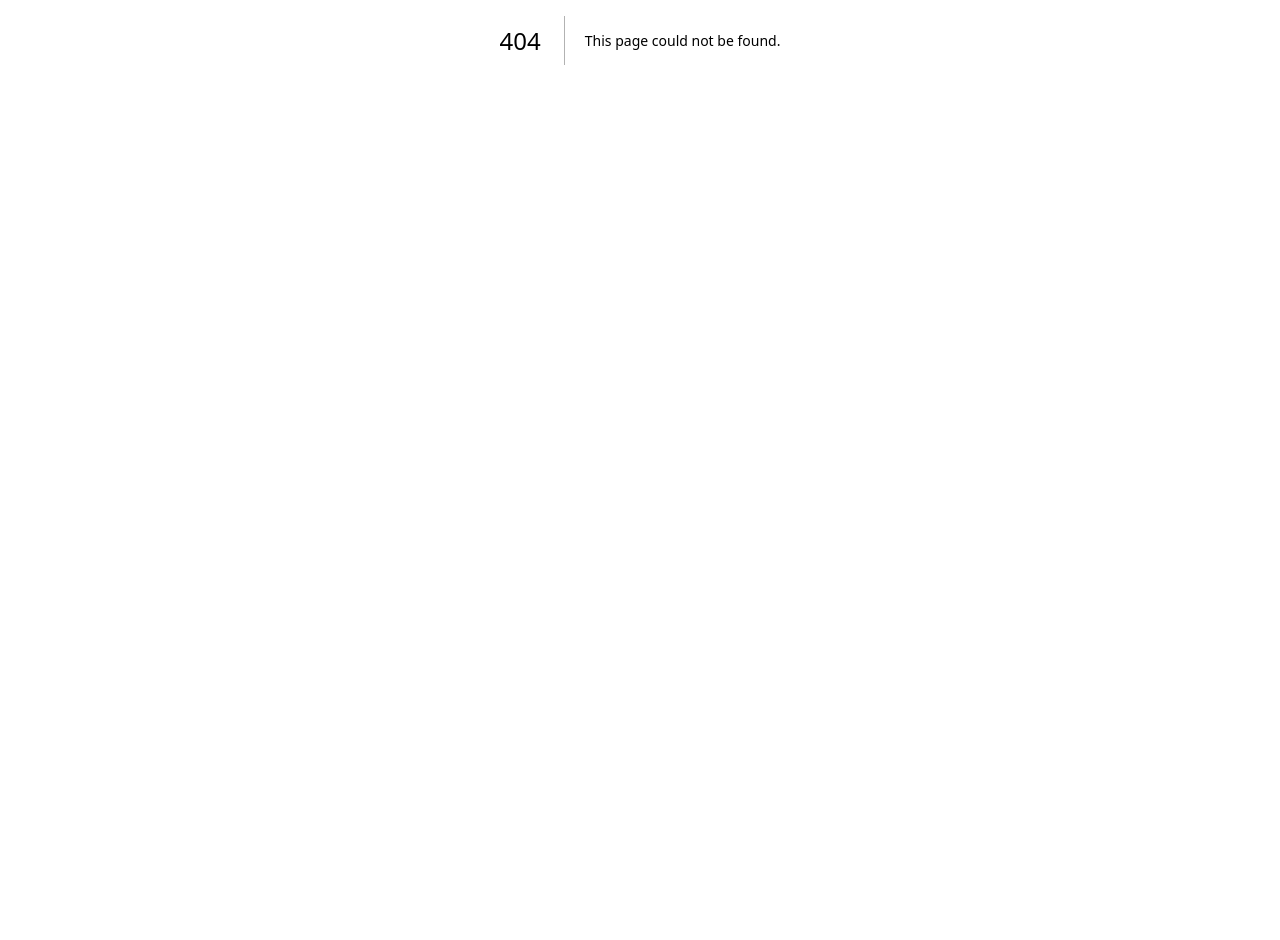
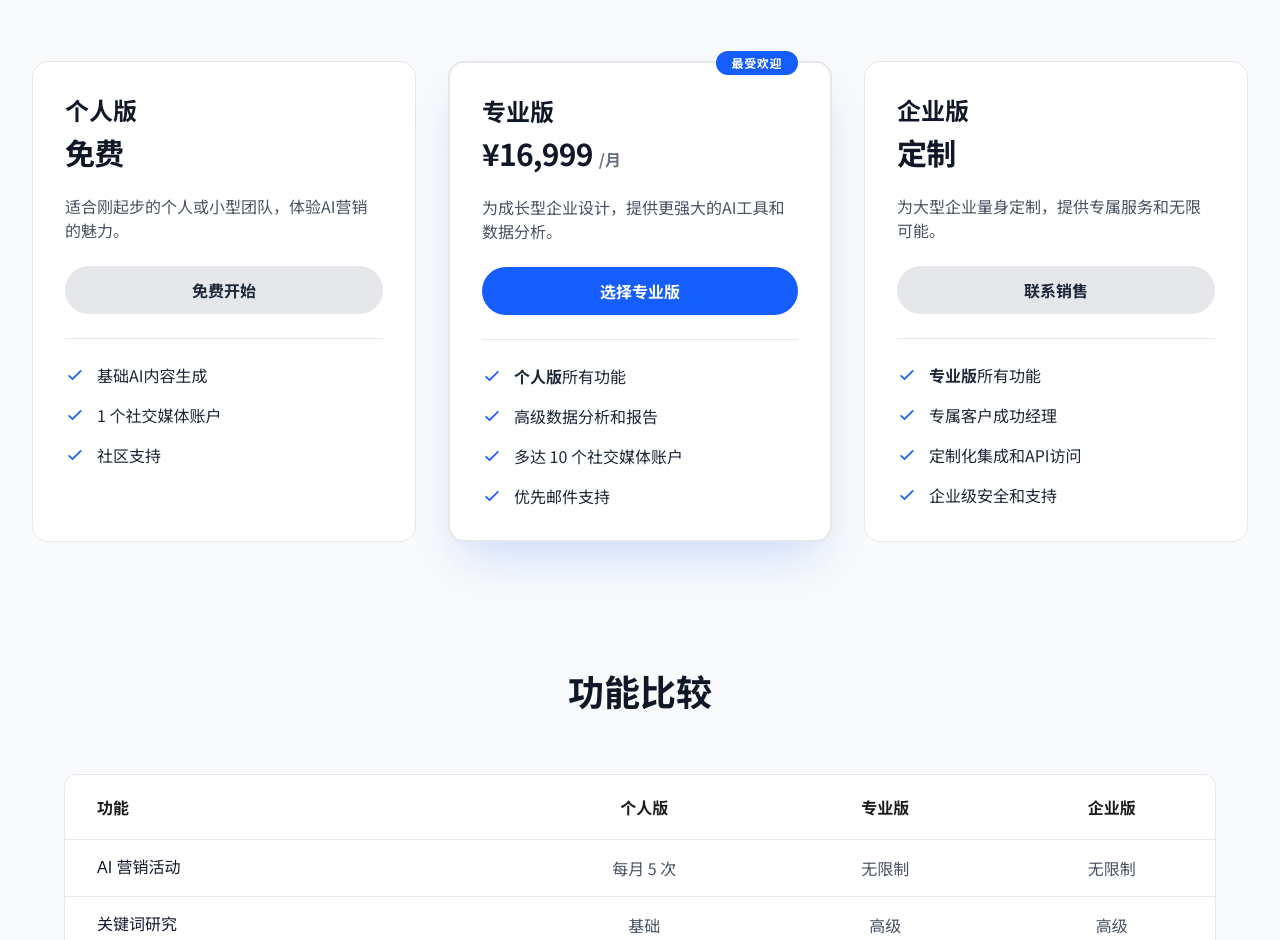
Before and after one commit to WeDAOLabs/xiaodashi-web, a Next.js app in the folder frontend/: page /pricing in a window 1280 px wide. Before the commit this address had no page. Shown: the part 360-1300 px from the top of the page. Before the commit the page ends 800 px from the top, so only its background shows below. Built offline with nearby package versions, Linux system fonts and the light colour scheme; a web font is replaced by a local one.

Commit message:
增加定价页面

```diff
--- a/frontend/app/components/Header.tsx
+++ b/frontend/app/components/Header.tsx
@@ -25,7 +25,7 @@ const Header = () => {
     { href: '/products', text: '产品' },
     { href: '/solutions', text: '解决方案' },
     { href: '/customer-stories', text: '客户案例' },
-    { href: '#', text: '定价' },
+    { href: '/pricing', text: '定价' },
   ];
 
   return (
--- /dev/null
+++ b/frontend/app/components/pricing/CheckIcon.tsx
@@ -0,0 +1,18 @@
+import { SVGProps } from 'react';
+
+const CheckIcon = (props: SVGProps<SVGSVGElement>) => (
+  <svg
+    xmlns="http://www.w3.org/2000/svg"
+    fill="none"
+    viewBox="0 0 24 24"
+    stroke="currentColor"
+    strokeWidth={2}
+    strokeLinecap="round"
+    strokeLinejoin="round"
+    {...props}
+  >
+    <path d="M5 13l4 4L19 7" />
+  </svg>
+);
+
+export default CheckIcon;
--- /dev/null
+++ b/frontend/app/components/pricing/ComparisonTable.tsx
@@ -0,0 +1,53 @@
+import CheckIcon from './CheckIcon';
+
+const ComparisonTable = () => {
+  const features = [
+    { name: 'AI 营销活动', personal: '每月 5 次', professional: '无限制', enterprise: '无限制' },
+    { name: '关键词研究', personal: '基础', professional: '高级', enterprise: '高级' },
+    { name: '社交媒体管理', personal: '1 个账户', professional: '10 个账户', enterprise: '无限制' },
+    { name: '高级数据分析', personal: null, professional: true, enterprise: true },
+    { name: '专属客户经理', personal: null, professional: null, enterprise: true },
+  ];
+
+  const renderCell = (content: string | boolean | null) => {
+    if (content === null) {
+      return <span className="text-gray-400">-</span>;
+    }
+    if (typeof content === 'boolean' && content) {
+      return <CheckIcon className="w-6 h-6 mx-auto text-blue-600" />;
+    }
+    return content;
+  };
+
+  return (
+    <div className="mt-32">
+      <h2 className="text-center text-4xl font-bold text-gray-900 mb-16">功能比较</h2>
+      <div className="max-w-6xl mx-auto overflow-x-auto">
+        <div className="bg-white rounded-xl border border-gray-200 overflow-hidden">
+          <table className="w-full text-base text-left">
+            <thead className="border-b border-gray-200">
+              <tr>
+                <th className="px-8 py-5 font-semibold min-w-[250px]" scope="col">功能</th>
+                <th className="px-8 py-5 text-center font-semibold" scope="col">个人版</th>
+                <th className="px-8 py-5 text-center font-semibold" scope="col">专业版</th>
+                <th className="px-8 py-5 text-center font-semibold" scope="col">企业版</th>
+              </tr>
+            </thead>
+            <tbody className="text-gray-600">
+              {features.map((feature, index) => (
+                <tr key={feature.name} className="border-b border-gray-200 last:border-b-0">
+                  <th className="px-8 py-4 font-medium text-gray-900 whitespace-nowrap" scope="row">{feature.name}</th>
+                  <td className="px-8 py-4 text-center">{renderCell(feature.personal)}</td>
+                  <td className="px-8 py-4 text-center">{renderCell(feature.professional)}</td>
+                  <td className="px-8 py-4 text-center">{renderCell(feature.enterprise)}</td>
+                </tr>
+              ))}
+            </tbody>
+          </table>
+        </div>
+      </div>
+    </div>
+  );
+};
+
+export default ComparisonTable;
--- /dev/null
+++ b/frontend/app/components/pricing/Faq.tsx
@@ -0,0 +1,52 @@
+import PlusIcon from './PlusIcon';
+
+interface FaqItemProps {
+  question: string;
+  children: React.ReactNode;
+}
+
+const FaqItem: React.FC<FaqItemProps> = ({ question, children }) => (
+  <details className="group rounded-xl bg-white border border-gray-200 overflow-hidden">
+    <summary className="flex cursor-pointer items-center justify-between p-6 list-none">
+      <h3 className="text-lg font-semibold text-gray-900">{question}</h3>
+      <div className="text-gray-500 group-open:rotate-45 transition-transform">
+        <PlusIcon />
+      </div>
+    </summary>
+    <div className="px-6 pb-6 text-gray-600">
+      {children}
+    </div>
+  </details>
+);
+
+const Faq = () => {
+  const faqItems = [
+    {
+      question: '我该如何订阅？',
+      answer: '只需选择您想要的方案，点击“选择”或“免费开始”按钮，然后按照屏幕上的指示完成注册和支付流程即可。整个过程只需几分钟。'
+    },
+    {
+      question: '我可以随时更改或取消我的计划吗？',
+      answer: '是的，您可以随时在您的账户设置中轻松升级、降级或取消您的计划。更改将立即生效。'
+    },
+    {
+      question: '支持哪些付款方式？',
+      answer: '我们接受所有主流信用卡（Visa, MasterCard, American Express），以及支付宝和微信支付，为您提供灵活便捷的支付选择。'
+    }
+  ];
+
+  return (
+    <div className="mt-32">
+      <h2 className="text-center text-4xl font-bold text-gray-900 mb-16">常见问题</h2>
+      <div className="max-w-3xl mx-auto flex flex-col gap-4">
+        {faqItems.map(item => (
+          <FaqItem key={item.question} question={item.question}>
+            {item.answer}
+          </FaqItem>
+        ))}
+      </div>
+    </div>
+  );
+};
+
+export default Faq;
--- /dev/null
+++ b/frontend/app/components/pricing/PlusIcon.tsx
@@ -0,0 +1,21 @@
+import { SVGProps } from 'react';
+
+const PlusIcon = (props: SVGProps<SVGSVGElement>) => (
+  <svg
+    xmlns="http://www.w3.org/2000/svg"
+    width="24"
+    height="24"
+    viewBox="0 0 24 24"
+    fill="none"
+    stroke="currentColor"
+    strokeWidth="2"
+    strokeLinecap="round"
+    strokeLinejoin="round"
+    {...props}
+  >
+    <line x1="12" y1="5" x2="12" y2="19"></line>
+    <line x1="5" y1="12" x2="19" y2="12"></line>
+  </svg>
+);
+
+export default PlusIcon;
--- /dev/null
+++ b/frontend/app/components/pricing/PricingCard.tsx
@@ -0,0 +1,57 @@
+import CheckIcon from './CheckIcon';
+
+interface PricingCardProps {
+  planName: string;
+  price: string;
+  pricePeriod?: string;
+  description: string;
+  features: string[];
+  buttonText: string;
+  isPopular?: boolean;
+  isCustom?: boolean;
+}
+
+const PricingCard: React.FC<PricingCardProps> = ({ planName, price, pricePeriod, description, features, buttonText, isPopular = false, isCustom = false }) => {
+  const cardClasses = [
+    'relative flex flex-col gap-6 rounded-2xl p-8 bg-white border border-gray-200 transition-transform duration-300 ease-in-out hover:transform hover:-translate-y-1 hover:shadow-2xl',
+    isPopular ? 'border-2 border-blue-600 shadow-2xl shadow-blue-600/20' : '',
+  ].join(' ');
+
+  const buttonClasses = [
+    'w-full rounded-full h-12 px-6 text-base font-semibold transition-colors',
+    isPopular ? 'bg-blue-600 text-white hover:bg-blue-700' : 'bg-gray-200 text-gray-800 hover:bg-gray-300',
+  ].join(' ');
+
+  return (
+    <div className={cardClasses}>
+      {isPopular && (
+        <div className="absolute top-0 right-8 -translate-y-1/2">
+          <p className="text-white text-xs font-bold uppercase tracking-wider rounded-full bg-blue-600 px-4 py-1">最受欢迎</p>
+        </div>
+      )}
+      <div className="flex flex-col gap-2">
+        <h3 className="text-2xl font-bold text-gray-900">{planName}</h3>
+        {isCustom ? (
+            <p className="text-3xl font-bold tracking-tight text-gray-900">{price}</p>
+        ) : (
+            <p className="flex items-baseline gap-1.5">
+                <span className="text-3xl font-bold tracking-tight text-gray-900">{price}</span>
+                {pricePeriod && <span className="text-base font-semibold text-gray-500">{pricePeriod}</span>}
+            </p>
+        )}
+      </div>
+      <p className="text-gray-600 text-base">{description}</p>
+      <button className={buttonClasses}>{buttonText}</button>
+      <ul className="flex flex-col gap-4 pt-6 border-t border-gray-200">
+        {features.map((feature, index) => (
+          <li key={index} className="flex items-center gap-3 text-gray-800">
+            <CheckIcon className="text-blue-600 w-5 h-5 flex-shrink-0" />
+            <span dangerouslySetInnerHTML={{ __html: feature }}></span>
+          </li>
+        ))}
+      </ul>
+    </div>
+  );
+};
+
+export default PricingCard;
--- /dev/null
+++ b/frontend/app/pricing/page.tsx
@@ -0,0 +1,72 @@
+import Footer from '@/app/components/Footer';
+import Header from '@/app/components/Header';
+import ComparisonTable from '@/app/components/pricing/ComparisonTable';
+import Faq from '@/app/components/pricing/Faq';
+import PricingCard from '@/app/components/pricing/PricingCard';
+
+const pricingPlans = [
+  {
+    planName: '个人版',
+    price: '免费',
+    description: '适合刚起步的个人或小型团队，体验AI营销的魅力。',
+    features: [
+      '基础AI内容生成',
+      '1 个社交媒体账户',
+      '社区支持',
+    ],
+    buttonText: '免费开始',
+  },
+  {
+    planName: '专业版',
+    price: '¥16,999',
+    pricePeriod: '/月',
+    description: '为成长型企业设计，提供更强大的AI工具和数据分析。',
+    features: [
+      '<strong>个人版</strong>所有功能',
+      '高级数据分析和报告',
+      '多达 10 个社交媒体账户',
+      '优先邮件支持',
+    ],
+    buttonText: '选择专业版',
+    isPopular: true,
+  },
+  {
+    planName: '企业版',
+    price: '定制',
+    description: '为大型企业量身定制，提供专属服务和无限可能。',
+    features: [
+      '<strong>专业版</strong>所有功能',
+      '专属客户成功经理',
+      '定制化集成和API访问',
+      '企业级安全和支持',
+    ],
+    buttonText: '联系销售',
+    isCustom: true,
+  },
+];
+
+const PricingPage = () => {
+  return (
+    <div className="relative flex size-full min-h-screen flex-col bg-gray-50 overflow-x-hidden">
+      <Header />
+      <main className="flex-1">
+        <div className="max-w-7xl mx-auto px-4 sm:px-6 lg:px-8 py-20 sm:py-32">
+          <div className="text-center mb-20">
+            <h1 className="text-4xl sm:text-6xl font-black text-gray-900 tracking-tight">适合您业务的定价方案。</h1>
+            <p className="mt-6 max-w-3xl mx-auto text-lg text-gray-600">从免费的基础版到功能强大的企业版，智商180的AI全域营销大师提供多种方案，助您实现营销目标。</p>
+          </div>
+          <div className="grid grid-cols-1 lg:grid-cols-3 gap-8">
+            {pricingPlans.map(plan => (
+              <PricingCard key={plan.planName} {...plan} />
+            ))}
+          </div>
+          <ComparisonTable />
+          <Faq />
+        </div>
+      </main>
+      <Footer />
+    </div>
+  );
+};
+
+export default PricingPage;
```
Also changed, not shown: 2 other files (tests, documents, lock files or other folders).
